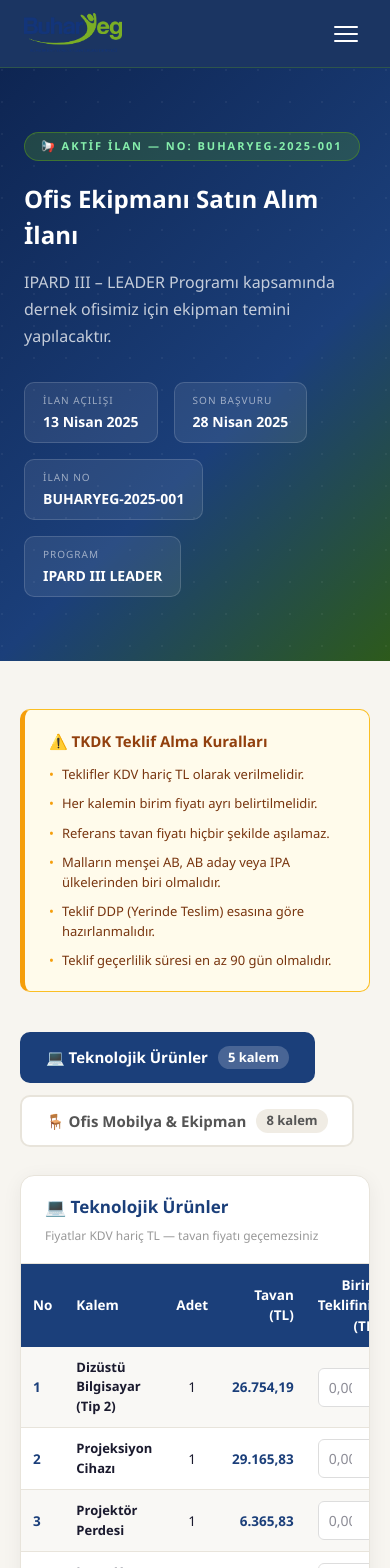
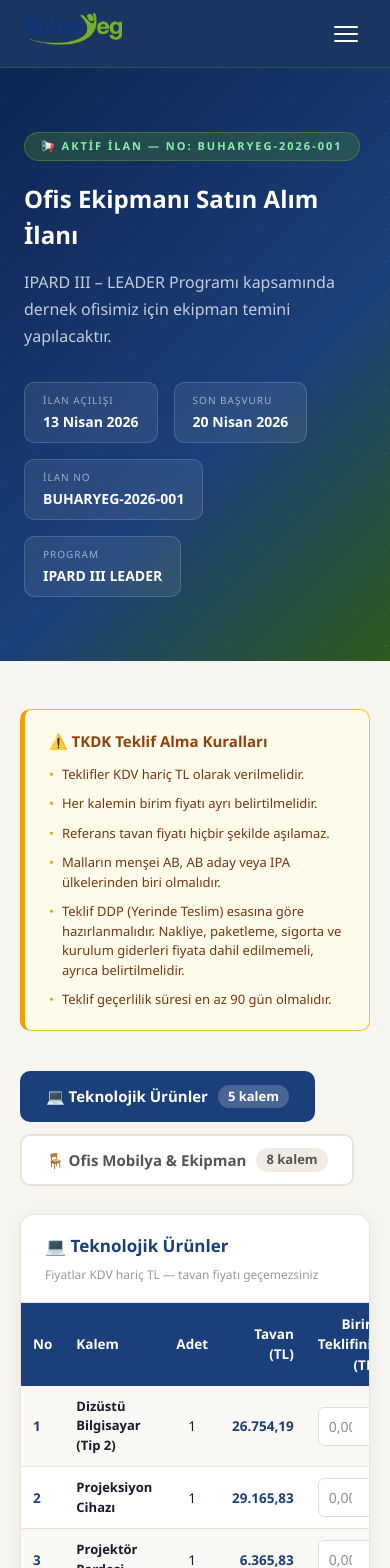
Before and after one commit to heymenvural/buharkentYEG, a Next.js app: page /ilanlar in a window 390 px wide. Shown: the top 1568 px of the page. Built offline with nearby package versions, Linux system fonts and the light colour scheme.

Commit message:
mobil menu duzeltildi

```diff
--- a/app/ilanlar/page.tsx
+++ b/app/ilanlar/page.tsx
@@ -71,7 +71,7 @@ export default function IlanlarPage() {
     const body = encodeURIComponent(
 `BUHARYEG OFİS EKİPMANI SATIN ALIM TEKLİFİ
 Kategori: ${kat}
-İlan No: BUHARYEG-2025-001 | Açılış: 13 Nisan 2025
+İlan No: BUHARYEG-2026-001 | Açılış: 13 Nisan 2026
 ==========================================
 
 FİRMA BİLGİLERİ
@@ -114,7 +114,7 @@ KURALLAR:
         <div style={{ position:"absolute", inset:0, opacity:.05, backgroundImage:"radial-gradient(circle at 2px 2px,white 1px,transparent 0)", backgroundSize:"32px 32px" }} />
         <div style={{ maxWidth:1100, margin:"0 auto", position:"relative" }}>
           <div style={{ display:"inline-block", background:"rgba(90,158,26,.25)", border:"1px solid rgba(90,158,26,.5)", borderRadius:20, padding:"5px 16px", fontSize:11, color:"#86efac", letterSpacing:2, textTransform:"uppercase", marginBottom:20, fontWeight:600, animation:"fadeIn .8s ease both" }}>
-            📢 Aktif İlan — No: BUHARYEG-2025-001
+            📢 Aktif İlan — No: BUHARYEG-2026-001
           </div>
           <h1 style={{ fontSize:"clamp(24px,4vw,46px)", fontWeight:900, color:"white", marginBottom:16, animation:"fadeUp .8s ease .1s both" }}>
             Ofis Ekipmanı Satın Alım İlanı
@@ -123,7 +123,7 @@ KURALLAR:
             IPARD III – LEADER Programı kapsamında dernek ofisimiz için ekipman temini yapılacaktır.
           </p>
           <div style={{ display:"flex", flexWrap:"wrap", gap:16, animation:"fadeUp .8s ease .3s both" }}>
-            {[{ l:"İlan Açılışı", d:"13 Nisan 2025" },{ l:"Son Başvuru", d:"28 Nisan 2025" },{ l:"İlan No", d:"BUHARYEG-2025-001" },{ l:"Program", d:"IPARD III LEADER" }].map((b,i)=>(
+            {[{ l:"İlan Açılışı", d:"13 Nisan 2026" },{ l:"Son Başvuru", d:"20 Nisan 2026" },{ l:"İlan No", d:"BUHARYEG-2026-001" },{ l:"Program", d:"IPARD III LEADER" }].map((b,i)=>(
               <div key={i} style={{ background:"rgba(255,255,255,.08)", border:"1px solid rgba(255,255,255,.15)", borderRadius:10, padding:"10px 18px" }}>
                 <div style={{ fontSize:10, color:"rgba(255,255,255,.55)", marginBottom:3, textTransform:"uppercase", letterSpacing:1 }}>{b.l}</div>
                 <div style={{ color:"white", fontWeight:700, fontSize:14 }}>{b.d}</div>
@@ -139,7 +139,7 @@ KURALLAR:
         <div className="reveal" style={{ background:"#fffbeb", border:"1px solid #fbbf24", borderLeft:"5px solid #f59e0b", borderRadius:10, padding:"20px 24px", marginBottom:40 }}>
           <div style={{ fontWeight:700, color:"#92400e", marginBottom:12, fontSize:15 }}>⚠️ TKDK Teklif Alma Kuralları</div>
           <div style={{ display:"grid", gridTemplateColumns:"repeat(auto-fit,minmax(240px,1fr))", gap:10 }}>
-            {["Teklifler KDV hariç TL olarak verilmelidir.","Her kalemin birim fiyatı ayrı belirtilmelidir.","Referans tavan fiyatı hiçbir şekilde aşılamaz.","Malların menşei AB, AB aday veya IPA ülkelerinden biri olmalıdır.","Teklif DDP (Yerinde Teslim) esasına göre hazırlanmalıdır.","Teklif geçerlilik süresi en az 90 gün olmalıdır."].map((k,i)=>(
+            {["Teklifler KDV hariç TL olarak verilmelidir.","Her kalemin birim fiyatı ayrı belirtilmelidir.","Referans tavan fiyatı hiçbir şekilde aşılamaz.","Malların menşei AB, AB aday veya IPA ülkelerinden biri olmalıdır.","Teklif DDP (Yerinde Teslim) esasına göre hazırlanmalıdır. Nakliye, paketleme, sigorta ve kurulum giderleri fiyata dahil edilmemeli, ayrıca belirtilmelidir.","Teklif geçerlilik süresi en az 90 gün olmalıdır."].map((k,i)=>(
               <div key={i} style={{ display:"flex", gap:8, fontSize:13, color:"#78350f" }}>
                 <span style={{ color:"#f59e0b", flexShrink:0 }}>•</span><span>{k}</span>
               </div>
--- a/app/layout.tsx
+++ b/app/layout.tsx
@@ -147,7 +147,7 @@ function Footer() {
           </div>
         </div>
         <div style={{ borderTop:"1px solid rgba(255,255,255,.1)", paddingTop:20, textAlign:"center", fontSize:12 }}>
-          © 2025 BUHARYEG Derneği. IPARD III – LEADER Programı kapsamında faaliyet göstermektedir.
+          © 2026 BUHARYEG Derneği. IPARD III – LEADER Programı kapsamında faaliyet göstermektedir.
         </div>
       </div>
     </footer>
--- a/app/page.tsx
+++ b/app/page.tsx
@@ -175,7 +175,7 @@ function IlanCagri() {
           <h2 style={{ fontSize:"clamp(22px,4vw,36px)", fontWeight:800, color:"#1B3F7A", marginBottom:20 }}>Ofis Ekipmanı Satın Alım İlanı</h2>
           <p style={{ fontSize:16, color:"#555", lineHeight:1.8, marginBottom:32 }}>
             IPARD III – LEADER Programı kapsamında dernek ofisimiz için teknolojik cihazlar ve ofis mobilyaları temin edilecektir.<br />
-            <strong>İlan açılışı: 13 Nisan 2025</strong>
+            <strong>İlan açılışı: 13 Nisan 2026</strong>
           </p>
           <a href="/ilanlar" className="btn-green" style={{ fontSize:16, padding:"16px 40px" }}>İlanları Görüntüle →</a>
         </div>
```
